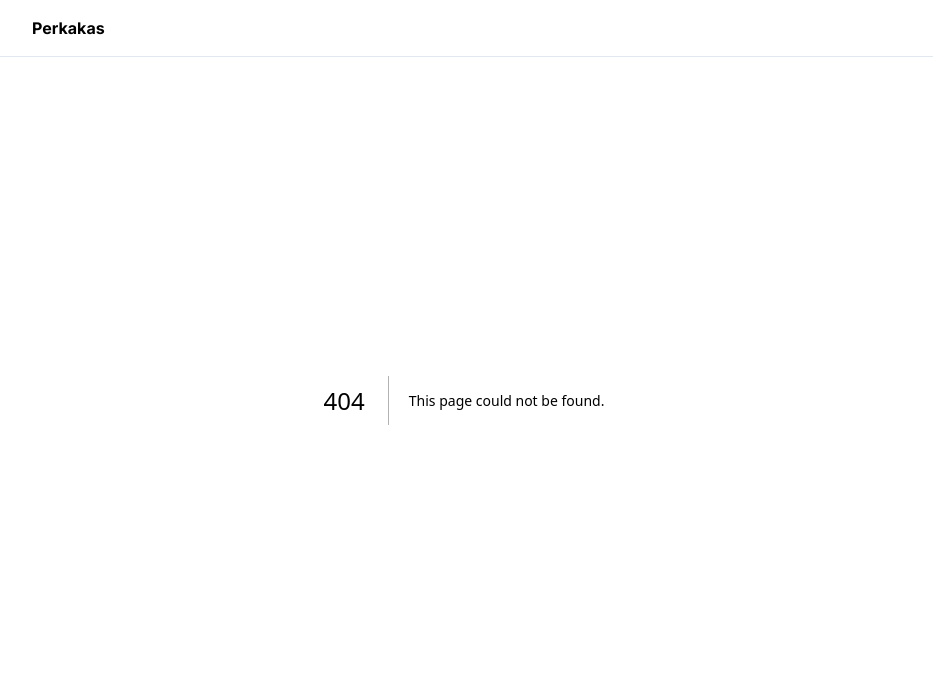
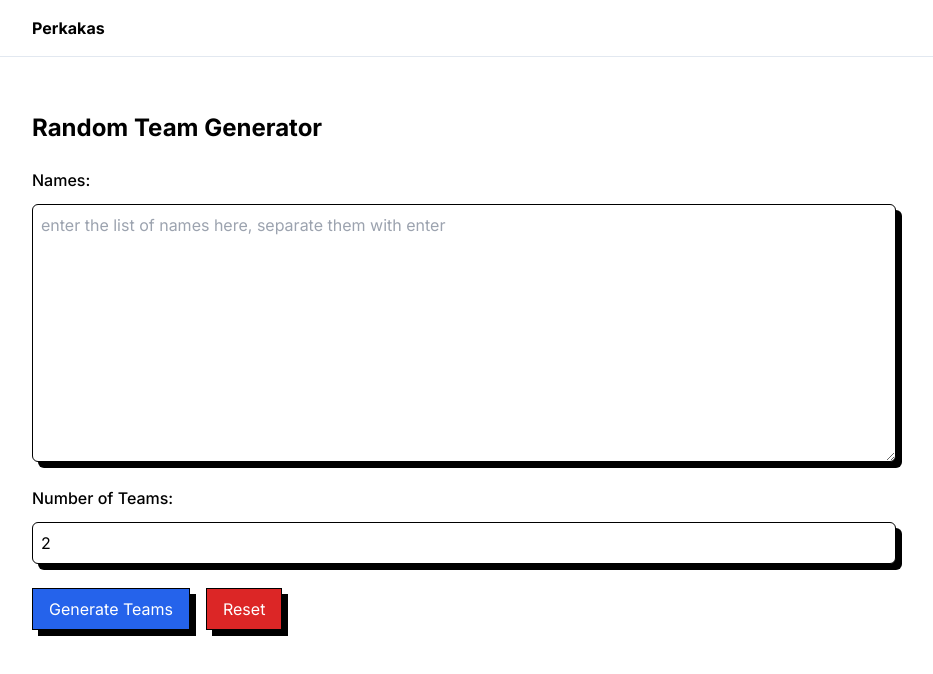
Before and after one commit to galuhsatria/perkakas, a Next.js app: page /random-team in a window 1280 px wide. Before the commit this address had no page. Shown: the top 674 px of the page, without its empty margins (176-1109 px from the left). Built offline with nearby package versions, Linux system fonts and the light colour scheme.

Commit message:
make random team generator

```diff
--- /dev/null
+++ b/app/(tools)/random-team/page.tsx
@@ -0,0 +1,68 @@
+'use client';
+
+import Button from '@/app/components/Button';
+import { useState } from 'react';
+
+export default function Page() {
+  const [name, setName] = useState('');
+  const [numberOfTeams, setNumberOfTeams] = useState(2);
+  const [teams, setTeams] = useState<string[][]>([]);
+
+  const handleNameChange = (event: any) => {
+    setName(event.target.value);
+  };
+
+  const handleNumberOfTeamsChange = (event: React.ChangeEvent<HTMLInputElement>) => {
+    setNumberOfTeams(parseInt(event.target.value, 10));
+  };
+
+  const generateTeams = () => {
+    const nameList = name
+      .split('\n')
+      .map((player) => player.trim())
+      .filter(Boolean);
+
+    const shuffledNames = nameList.sort(() => Math.random() - 0.5);
+    const generatedTeams = Array.from({ length: numberOfTeams }, (_, index) => shuffledNames.filter((_, idx) => idx % numberOfTeams === index));
+
+    setTeams(generatedTeams);
+  };
+
+  console.log(teams);
+
+  const handleReset = () => {
+    setName('');
+    setTeams([]);
+    setNumberOfTeams(2);
+  };
+  return (
+    <main className="mt-28 layout">
+      <h1 className="text-2xl font-bold">Random Team Generator</h1>
+      <div className="flex flex-col gap-3 mt-6">
+        <label className="font-medium">Names:</label>
+        <textarea cols={30} rows={10} value={name} onChange={handleNameChange} className="border-large p-2 rounded-md focus:outline-none" placeholder="enter the list of names here, separate them with enter"></textarea>
+      </div>
+      <div className="flex flex-col gap-3 mt-6">
+        <label className="font-medium">Number of Teams: </label>
+        <input type="number" value={numberOfTeams} onChange={handleNumberOfTeamsChange} min={2} className="border-large rounded-md p-2 focus:outline-none" />
+      </div>
+      <div className="flex gap-4 mt-6">
+        <Button label="Generate Teams" onClick={generateTeams} />
+        <Button label="Reset" onClick={handleReset} className="bg-red-600" />
+      </div>
+      <div className="grid grid-cols-1 sm:grid-cols-2 md:grid-cols-3 gap-4 mt-14">
+        {teams.map((team, index) => (
+          <div key={index} className="bg-white border-small p-4 rounded-md">
+            <h2 className="font-semibold border-b border-dashed mb-3">Team {index + 1}</h2>
+            <p className="text-zinc-500">Members: {team.length} people</p>
+            <ul className="mt-2 list-disc px-4">
+              {team.map((name, idx) => (
+                <li key={idx}>{name}</li>
+              ))}
+            </ul>
+          </div>
+        ))}
+      </div>
+    </main>
+  );
+}
--- a/app/data/tools.tsx
+++ b/app/data/tools.tsx
@@ -1,4 +1,6 @@
-import { BsTextParagraph, BsQrCode } from "react-icons/bs";
+import { BsTextParagraph, BsQrCode, BsClock } from "react-icons/bs";
+import { RiTeamLine } from "react-icons/ri";
+
 export const tools = [
   {
     category: "Calculation",
@@ -20,6 +22,12 @@ export const tools = [
         icon: <BsQrCode />,
         link: "/qr-code-generator",
       },
+      {
+        name:'Random Team',
+        description: "Online tool for generating random team",
+        icon: <RiTeamLine />,
+        link: "/random-team",
+      }
     ],
   },
 ];
```
